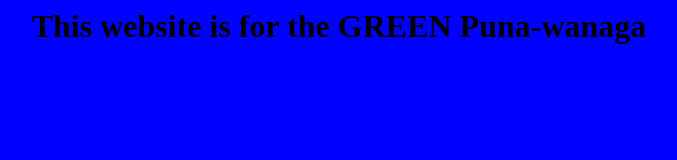
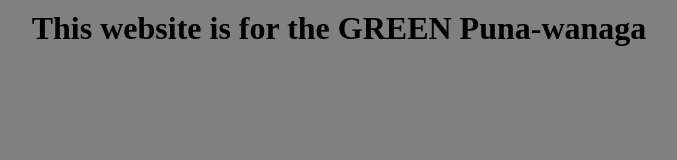
Before and after one commit to sinpermans21/website-I-m-doing-for-ncea, a plain HTML site: page green website/index.htm in a window 1280 px wide. Shown: the whole page, without its empty margins (301-978 px from the left). Drawn offline with Linux system fonts and the light colour scheme; files that its build step writes are made by us from their sources.

Commit message:
Update style.css

```diff
--- a/green website/style.css
+++ b/green website/style.css
@@ -1,4 +1,4 @@
-body {background-color: blue;}
+body {background-color: grey;}
 
 <style>
 
@@ -23,5 +23,13 @@ header {
 text-align: center;
 
 }
+/* this is to make a box around the title */
+#wrapper
+{ box-shadow 0 2px 7px color:blue;
+margin:10;
+
+
+}
+
 
 </style>
```
